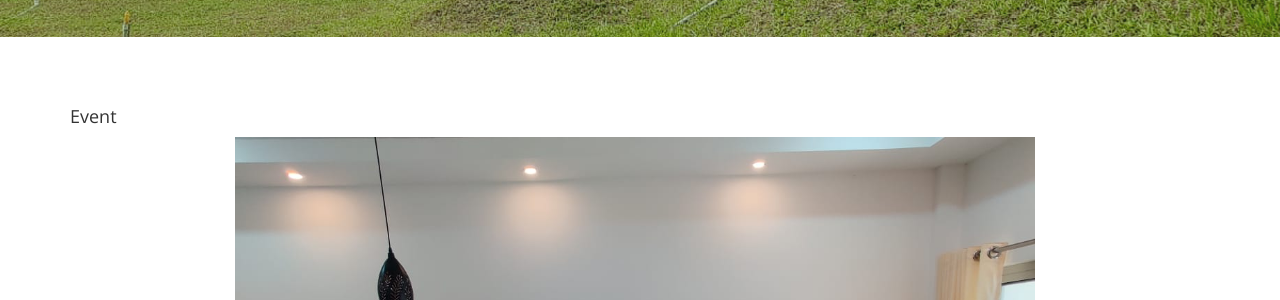
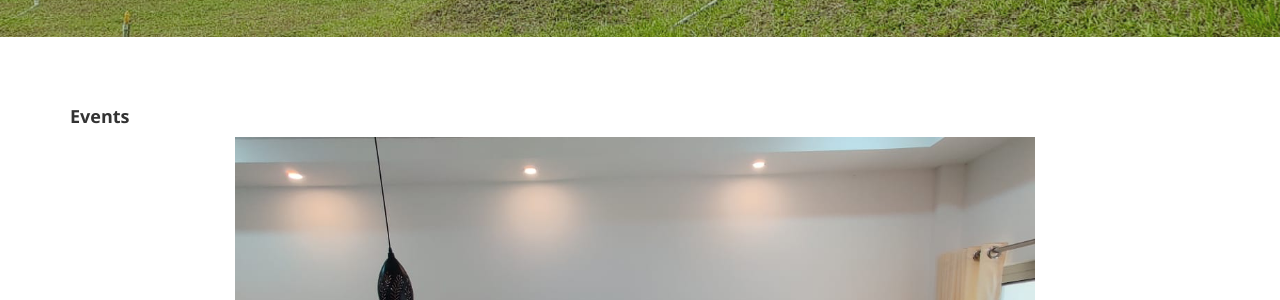
Before and after one commit to soukhyahomes/soukhyahomes.github.io, a Jekyll site: the page built from events.md, in a window 1280 px wide and 900 px high. Shown: the part 323-623 px from the top of the window. Built offline with Jekyll 4.4.1, drawn with Linux system fonts in a browser that asks for light colours; nearby versions of some CDN libraries.

Commit message:
Update events.html

```diff
--- a/_layouts/events.html
+++ b/_layouts/events.html
@@ -3,7 +3,7 @@
 {% include head.html %}
 <body>
     {% include nav.html %}
-
+    <body>
     <!-- ======= Breadcrumbs ======= -->
     <section id="breadcrumbs-contact" class="breadcrumbs">
       <div class="container">
@@ -24,6 +24,7 @@
     <!-- ======= Event Section ======= -->
 
 
+
     <section class="events">
       <div class="container">
 
@@ -37,10 +38,10 @@
               <div class="row">
                 <div class="col-lg-4 info">
                   <!--<i class="fas fa-map-marker"></i>-->
-                  <h4>Event</h4>
+                  <h4><b>Events</b></h4>
                   <!--<p1>Under Progress ...!!!</p1>-->
                   <!-- <h4><b>FEEDBACK</b></h4> -->
- <div style="padding-left:165px">
+ <div style="padding-left:165px" >
 <div class="gallery">
       <a target="_blank">
     <img src="\assets\img\Soukhya_homes_gallery (2).jpg" class="centre" alt="norway" width="800" height="600">
```
